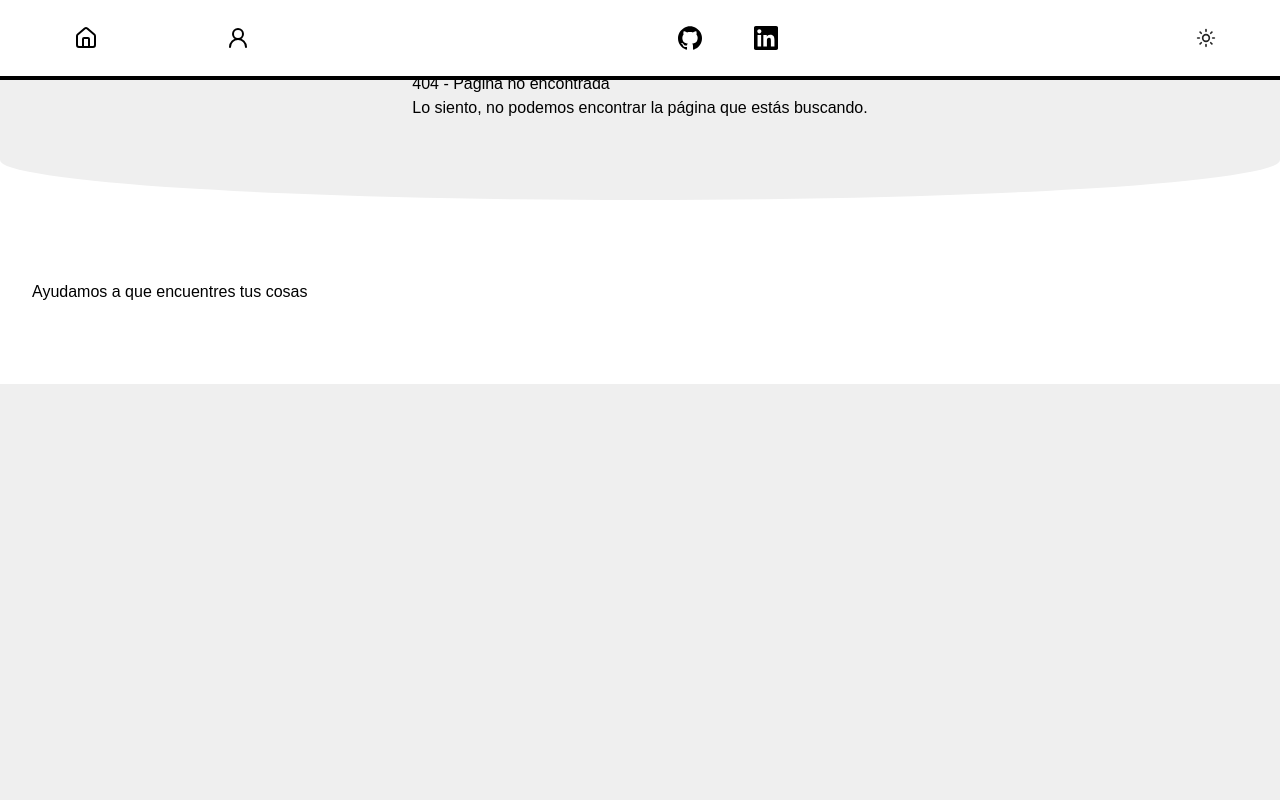
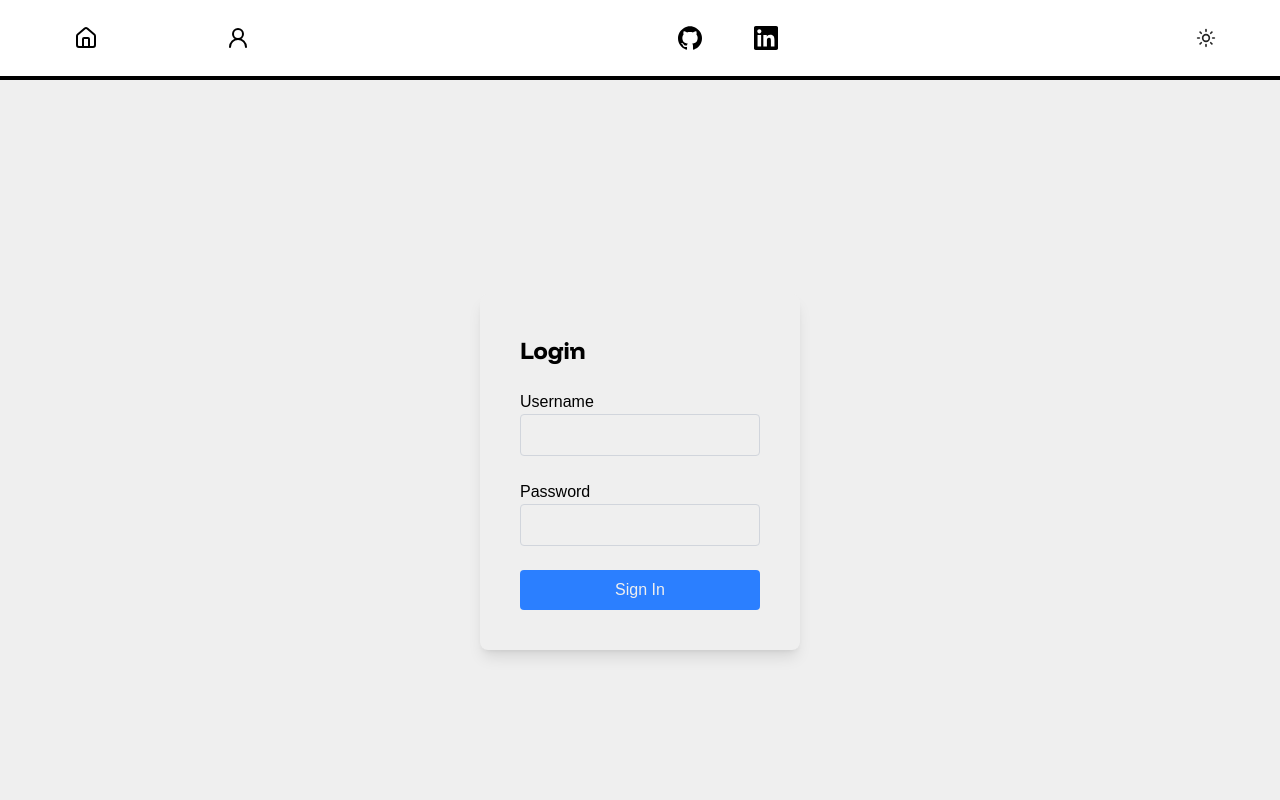
Before and after one commit to jramma/Obladi, a Next.js app: page /auth/signin in a window 1280 px wide. Before the commit this address had no page. Shown: the top 800 px of the page. Built offline with nearby package versions, Linux system fonts and the light colour scheme; a web font is replaced by a local one.

Commit message:
🛡️ authentication

```diff
--- a/app/about/page.tsx
+++ b/app/about/page.tsx
@@ -1,6 +1,6 @@
 export default function AboutPage() {
     return (
-      <div>
+      <div className="min-h-screen container">
         <h1>About Us</h1>
       </div>
     );
--- /dev/null
+++ b/app/api/auth/[...nextauth]/route.ts
@@ -0,0 +1,30 @@
+import NextAuth from "next-auth";
+import CredentialsProvider from "next-auth/providers/credentials";
+
+const handler = NextAuth({
+  providers: [
+    CredentialsProvider({
+      name: "Credentials",
+      credentials: {
+        username: { label: "Username", type: "text" },
+        password: { label: "Password", type: "password" },
+      },
+      async authorize(credentials) {
+        // Aquí deberías verificar las credenciales en la base de datos
+        if (credentials?.username === "user" && credentials?.password === "password") {
+          return { id: 1, name: "John Doe", email: "johndoe@example.com" };
+        }
+        return null;
+      },
+    }),
+  ],
+  session: {
+    strategy: "jwt", // Usamos JWT para manejar la sesión
+  },
+  pages: {
+    signIn: "/auth/signin", // Página de login
+    error: "/auth/error",   // Página de error
+  },
+});
+
+export { handler as GET, handler as POST };
--- /dev/null
+++ b/app/auth/signin/page.tsx
@@ -0,0 +1,58 @@
+'use client'
+
+import { signIn } from "next-auth/react";
+import { useState } from "react";
+import { useRouter } from "next/navigation";
+
+export default function SignIn() {
+  const [credentials, setCredentials] = useState({ username: "", password: "" });
+  const router = useRouter();
+
+  const handleSubmit = async (e: React.FormEvent) => {
+    e.preventDefault();
+    const res = await signIn("credentials", {
+      redirect: false,
+      username: credentials.username,
+      password: credentials.password,
+    });
+
+    if (res?.error) {
+      alert("Invalid credentials");
+    } else {
+      router.push("/dashboard"); // Redirige al dashboard o página principal
+    }
+  };
+
+  return (
+    <div className="flex justify-center items-center min-h-screen">
+      <form onSubmit={handleSubmit} className="space-y-6 p-10 rounded-lg shadow-lg w-80 bg-white">
+        <h2 className="text-2xl font-bold">Login</h2>
+        <div>
+          <label htmlFor="username" className="block">Username</label>
+          <input
+            type="text"
+            id="username"
+            name="username"
+            value={credentials.username}
+            onChange={(e) => setCredentials({ ...credentials, username: e.target.value })}
+            className="w-full p-2 border border-gray-300 rounded"
+            required
+          />
+        </div>
+        <div>
+          <label htmlFor="password" className="block">Password</label>
+          <input
+            type="password"
+            id="password"
+            name="password"
+            value={credentials.password}
+            onChange={(e) => setCredentials({ ...credentials, password: e.target.value })}
+            className="w-full p-2 border border-gray-300 rounded"
+            required
+          />
+        </div>
+        <button type="submit" className="w-full py-2 bg-blue-500 text-white rounded">Sign In</button>
+      </form>
+    </div>
+  );
+}
--- /dev/null
+++ b/app/auth/signup/page.tsx
@@ -0,0 +1,49 @@
+'use client'
+
+import { useState } from "react";
+import { useRouter } from "next/navigation";
+
+export default function SignUp() {
+  const [credentials, setCredentials] = useState({ username: "", password: "" });
+  const router = useRouter();
+
+  const handleSubmit = (e: React.FormEvent) => {
+    e.preventDefault();
+    // Aquí podrías hacer una solicitud a tu backend para registrar al usuario
+    console.log("Registering:", credentials);
+    router.push("/auth/signin"); // Redirige al login después del registro
+  };
+
+  return (
+    <div className="flex justify-center items-center min-h-screen">
+      <form onSubmit={handleSubmit} className="space-y-6 p-10 rounded-lg shadow-lg w-80 bg-white">
+        <h2 className="text-2xl font-bold">Sign Up</h2>
+        <div>
+          <label htmlFor="username" className="block">Username</label>
+          <input
+            type="text"
+            id="username"
+            name="username"
+            value={credentials.username}
+            onChange={(e) => setCredentials({ ...credentials, username: e.target.value })}
+            className="w-full p-2 border border-gray-300 rounded"
+            required
+          />
+        </div>
+        <div>
+          <label htmlFor="password" className="block">Password</label>
+          <input
+            type="password"
+            id="password"
+            name="password"
+            value={credentials.password}
+            onChange={(e) => setCredentials({ ...credentials, password: e.target.value })}
+            className="w-full p-2 border border-gray-300 rounded"
+            required
+          />
+        </div>
+        <button type="submit" className="w-full py-2 bg-blue-500 text-white rounded">Sign Up</button>
+      </form>
+    </div>
+  );
+}
--- /dev/null
+++ b/app/components/ProtectedForm.tsx
@@ -0,0 +1,32 @@
+'use client'  // Esto asegura que este código se ejecute en el cliente
+
+import { useState } from "react";
+
+interface ProtectedFormProps {
+  isOpen: boolean;
+  closeLoginModal: () => void;
+}
+
+export default function ProtectedForm({ isOpen, closeLoginModal }: ProtectedFormProps) {
+  if (!isOpen) return null;  // No mostramos el modal si está cerrado
+
+  return (
+    <div className="fixed inset-0 flex justify-center items-center bg-black bg-opacity-50">
+      <div className="bg-white p-8 rounded-lg w-80 text-center">
+        <h2 className="text-2xl font-bold mb-4">Por favor, inicia sesión</h2>
+        <button
+          onClick={() => window.location.href = '/auth/signin'} // Redirige al login
+          className="bg-blue-500 text-white py-2 px-6 rounded-full"
+        >
+          Ir a Login
+        </button>
+        <button
+          onClick={closeLoginModal}  // Cierra el modal
+          className="mt-4 text-red-500"
+        >
+          Cerrar
+        </button>
+      </div>
+    </div>
+  );
+}
--- a/app/components/finder.tsx
+++ b/app/components/finder.tsx
@@ -5,9 +5,9 @@ import { Icons } from "@/components/icons";
 
 export default function Finder() {
   return (
-    <section className="py-20 flex flex-col w-full bg-secondary/30">
-      <div className="container flex flex-col gap-10">
-        <h2 className="w-full text-5xl font-bold">
+    <section className="py-20 md:py-72 flex flex-col w-full bg-secondary/30">
+      <div className="container flex flex-col gap-8 md:gap-20 items-center">
+        <h2 className="w-full text-5xl font-light text-center">
           Encuentra tu objeto perdido
         </h2>
         <Form action="/search" className="relative w-full max-w-[700px] ">
--- a/app/components/reclaim.tsx
+++ b/app/components/reclaim.tsx
@@ -31,7 +31,7 @@ export default function Reclaim() {
   return (
     <section className="py-20 flex flex-col  w-full items-center">
       <div className="container flex flex-col gap-10">
-        <h3 className="text-5xl font-semibold">Reclamar objeto perdido</h3>
+        <h3 className="text-5xl font-light">Reclamar objeto perdido</h3>
 
       <Form
           action="/reclaim"
--- a/app/components/report.tsx
+++ b/app/components/report.tsx
@@ -1,15 +1,22 @@
-"use client";
+'use client'
+
 import { useState } from "react";
 import { useForm } from "react-hook-form";
 import { GoogleMap, LoadScript, Marker } from "@react-google-maps/api";
+import { useSession } from "next-auth/react";  // Verificamos la sesión
 import { useTheme } from "next-themes";
+import ProtectedForm from "./ProtectedForm";  // Importamos el nuevo componente
 import Form from "next/form";
+
 const categories = ["Electrónica", "Ropa", "Documentos", "Accesorios", "Otros"];
 
 export default function Report() {
   const { register, handleSubmit } = useForm();
   const [location, setLocation] = useState({ lat: 40.7128, lng: -74.006 });
   const { theme } = useTheme();
+  const { data: session } = useSession();  // Comprobamos la sesión del usuario
+  const [isLoginModalOpen, setIsLoginModalOpen] = useState(false);  // Estado para mostrar el popup de login
+
   const apiKey = process.env.NEXT_PUBLIC_GOOGLE_MAPS_API_KEY;
   if (!apiKey) {
     console.error(
@@ -29,19 +36,37 @@ export default function Report() {
     }
   };
 
+  const handleReportSubmit = (data: any) => {
+    if (!session) {
+      setIsLoginModalOpen(true); // Mostrar el popup si no está logueado
+    } else {
+      // Aquí iría el código para enviar el reporte
+      console.log("Reporte enviado:", data);
+    }
+  };
+
   return (
-    <section className="py-20 flex  w-full ">
+    <section className="py-20 flex w-full">
       <div className="container flex flex-col gap-10">
-        <h3 className="text-5xl  font-light w-full md:mb-8 leading-11">
+        <h3 className="text-5xl font-light w-full md:mb-8 leading-11">
           Reportar objeto perdido
         </h3>
+
+        {/* Usamos ProtectedForm para manejar el estado del modal */}
+        <ProtectedForm
+          isOpen={isLoginModalOpen}
+          closeLoginModal={() => setIsLoginModalOpen(false)}
+        />
+
+        {/* Formulario de Reporte */}
         <Form
           action="/report"
-          className="space-y-6 text-[#000000] md:flex-row gap-6 items-stretch flex-col-reverse flex bg-primary text-xl w-full rounded-2xl p-6  card-style "
+          onSubmit={handleSubmit(handleReportSubmit)}  // Envío del formulario
+          className="space-y-6 text-[#000000] md:flex-row gap-6 items-stretch flex-col-reverse flex bg-primary text-xl w-full rounded-2xl p-6 card-style"
         >
           <div className="flex-col flex md:w-1/2 gap-6">
             <div className="flex-col flex gap-3">
-              <label className="block font-bold ">Título</label>
+              <label className="block font-bold">Título</label>
               <input
                 type="text"
                 {...register("title", { required: true })}
@@ -85,9 +110,10 @@ export default function Report() {
               Reportar
             </button>
           </div>
+
           <div className="flex flex-grow flex-col flex-1">
             <label className="block font-bold">Localización</label>
-            <div className="relative flex  aspect-square rounded-xl overflow-hidden card-style2">
+            <div className="relative flex aspect-square rounded-xl overflow-hidden card-style2">
               <LoadScript googleMapsApiKey={apiKey}>
                 <GoogleMap
                   mapContainerStyle={{ width: "100%", height: "100%" }}
--- a/app/page.tsx
+++ b/app/page.tsx
@@ -1,3 +1,4 @@
+'use client';
 import Image from "next/image";
 
 import Welcome from "@/components/sections/Welcome";
@@ -7,10 +8,11 @@ import Reviews from "./components/reviews";
 import How from "./components/how";
 import Reclaim from "./components/reclaim";
 import Finder from "./components/finder";
-
+import { SessionProvider } from "next-auth/react";
 
 export default function AboutPage() {
   return (
+    <SessionProvider>
       <div className="flex flex-col  items-center w-full">
         {/* Seccion welcome */}
         <Welcome
@@ -55,17 +57,15 @@ export default function AboutPage() {
         </div>
 
         {/* Sección buscador de artículos */}
-      <Finder/>
+        <Finder />
         <div className="container">
           <hr className="h-2 w-full " />
         </div>
 
         {/* Sección Reclamar artículo */}
         <Reclaim />
-      <div className="container">
-        <hr className="h-2 w-full " />
-      </div>
 
       </div>
+    </SessionProvider>
   );
 }
--- a/app/profile/page.tsx
+++ b/app/profile/page.tsx
@@ -1,7 +1,36 @@
-export default function AboutPage() {
-    return (
-      <div>
-        <h1>Profile</h1>
-      </div>
-    );
+'use client'  // Asegura que el código se ejecute solo en el cliente
+import { SessionProvider } from "next-auth/react";
+import { useSession } from "next-auth/react";  // Verificamos la sesión
+import { useRouter } from "next/navigation";  // Importamos useRouter para la redirección
+import { useEffect } from "react";  // Importamos useEffect
+
+export default function ProfilePage() {
+  return (
+    <SessionProvider>
+      <ProfileContent />
+    </SessionProvider>
+  );
+}
+
+function ProfileContent() {
+  const { data: session } = useSession();  // Usamos useSession para obtener la sesión
+  const router = useRouter();  // Usamos useRouter para redirigir a la página de login si no está logueado
+
+  useEffect(() => {
+    if (!session) {
+      router.push("/auth/signin");  // Redirige a la página de login
+    }
+  }, [session, router]);  // Dependencias para ejecutar el efecto cuando la sesión cambie
+
+  // Si no hay sesión, no se renderiza nada
+  if (!session) {
+    return null;  // Evitamos que se renderice el contenido mientras redirige
   }
+
+  return (
+    <div>
+      <h1>Profile</h1>
+      <p>Welcome, {session.user?.name}!</p>
+    </div>
+  );
+}
--- a/package.json
+++ b/package.json
@@ -18,6 +18,7 @@
     "lucide-react": "^0.483.0",
     "motion": "^12.6.0",
     "next": "15.2.3",
+    "next-auth": "^4.24.11",
     "next-pwa": "^5.6.0",
     "next-themes": "^0.4.6",
     "react": "^19.0.0",
```
Also changed, not shown: app/layout.tsx (indentation only). Lines whose indentation alone changed are shown as unchanged.
